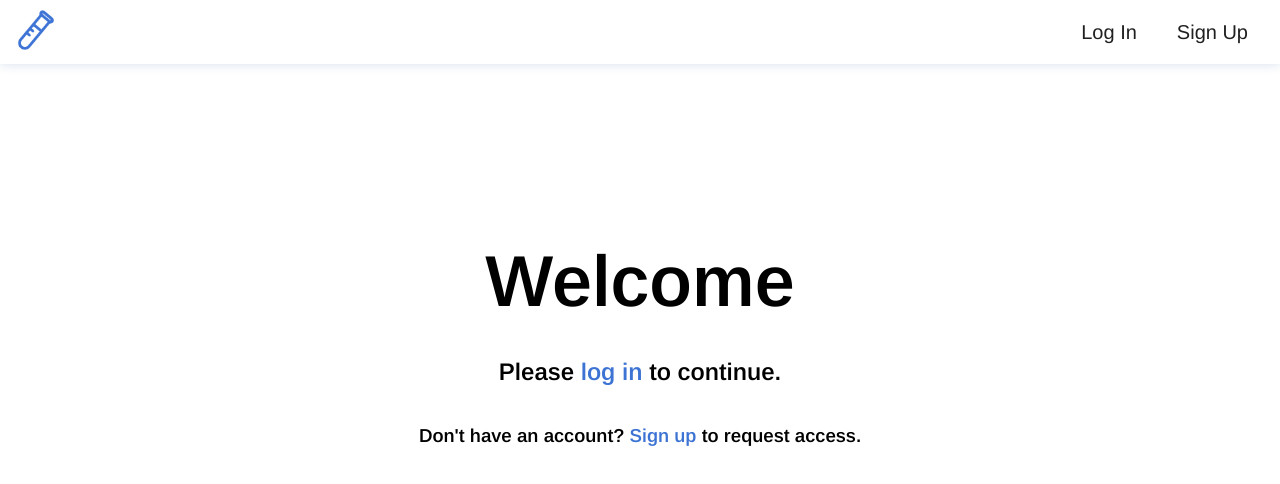
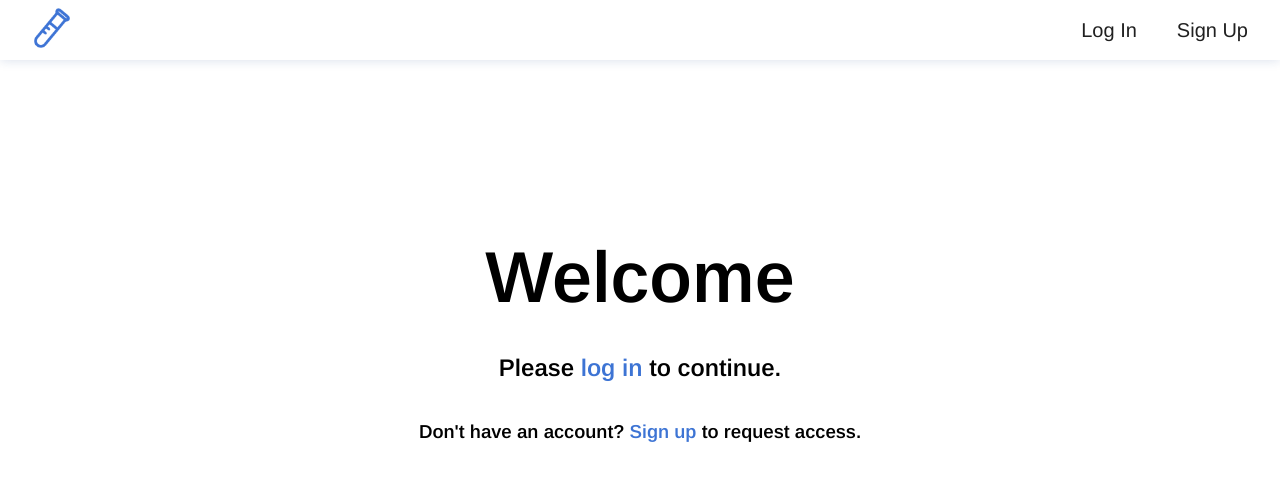
Before and after one commit to DanielleColucci/patient-sample-tracker-front-end, a React (Vite) app: page / in a window 1280 px wide. Shown: the top 484 px of the page. Built offline with nearby package versions, Linux system fonts and the light colour scheme; no server answers.

Commit message:
update NavBar styling

```diff
--- a/src/components/NavBar/NavBar.module.css
+++ b/src/components/NavBar/NavBar.module.css
@@ -1,13 +1,21 @@
 .navContainer {
   box-sizing: border-box;
   width: 100%;
-  height: 64px;
+  height: 60px;
   display: flex;
   justify-content: space-between;
   align-items: center;
   flex-wrap: wrap;
   padding: 0 16px;
   box-shadow: 0px 1px 10px #20499127;
+  z-index: 10;
+}
+
+.nav {
+  display: flex;
+  align-items: center;
+  justify-content: space-between;
+  width: calc(100% - 72px);
 }
 
 .navRight, .navLeft {
@@ -20,6 +28,7 @@
 
 .icon {
   width: 40px;
+  margin: 0 16px;
 }
 
 .navRight > a, .navLeft > a {
@@ -40,6 +49,27 @@
   background-color: #e6e6e6;
 }
 
-.navLeft > a:first-child:hover {
-  background-color: #ffffff;
+.dropdown {
+  position: fixed;
+  top: 0;
+  right: 0;
+  z-index: 0;
 }
+
+.dropdownButton {
+  z-index: 2;
+  background: none;
+  border: none;
+  border-radius: 4px;
+  padding: 0 8px;
+  font-size: 32px;
+  color: #4f4f4f;
+  display: flex;
+  justify-content: center;
+  align-items: center;
+}
+
+.dropdownButton:hover {
+  cursor: pointer;
+  background-color: #ececec;
+}
--- a/src/components/NavBar/NavLinksList.tsx
+++ b/src/components/NavBar/NavLinksList.tsx
@@ -13,7 +13,7 @@ interface NavLinksListProps {
 const NavLinksList = (props: NavLinksListProps): JSX.Element => {
   const { user, isOpen, handleLogout } = props
   return (
-    <nav className={isOpen ? 'open' : ''}>
+    <nav className={isOpen ? styles.openNav : styles.nav}>
       {user ?
         <>
           <div className={styles.navLeft}>
--- a/src/components/NavBar/SmallScreenNav.tsx
+++ b/src/components/NavBar/SmallScreenNav.tsx
@@ -27,10 +27,14 @@ const SmallScreenNav = (props: SmallScreenNavProps): JSX.Element=> {
         <img src={testTube} alt="test tube icon" className={styles.icon}/>
       </Link>
       <div>
-        <button onClick={props.handleOpen}>
+        <button
+          onClick={props.handleOpen}
+          className={styles.dropdownButton}
+        >
           {props.isOpen ? 'x' : '≡'}
         </button>
       </div>
+      <div className={styles.dropdown}>
         {props.isOpen &&
           <NavLinksList
             user={user}
@@ -39,6 +43,7 @@ const SmallScreenNav = (props: SmallScreenNavProps): JSX.Element=> {
           />
         }
       </div>
+    </div>
   )
 }
 
```
Lines whose indentation alone changed are shown as unchanged.
